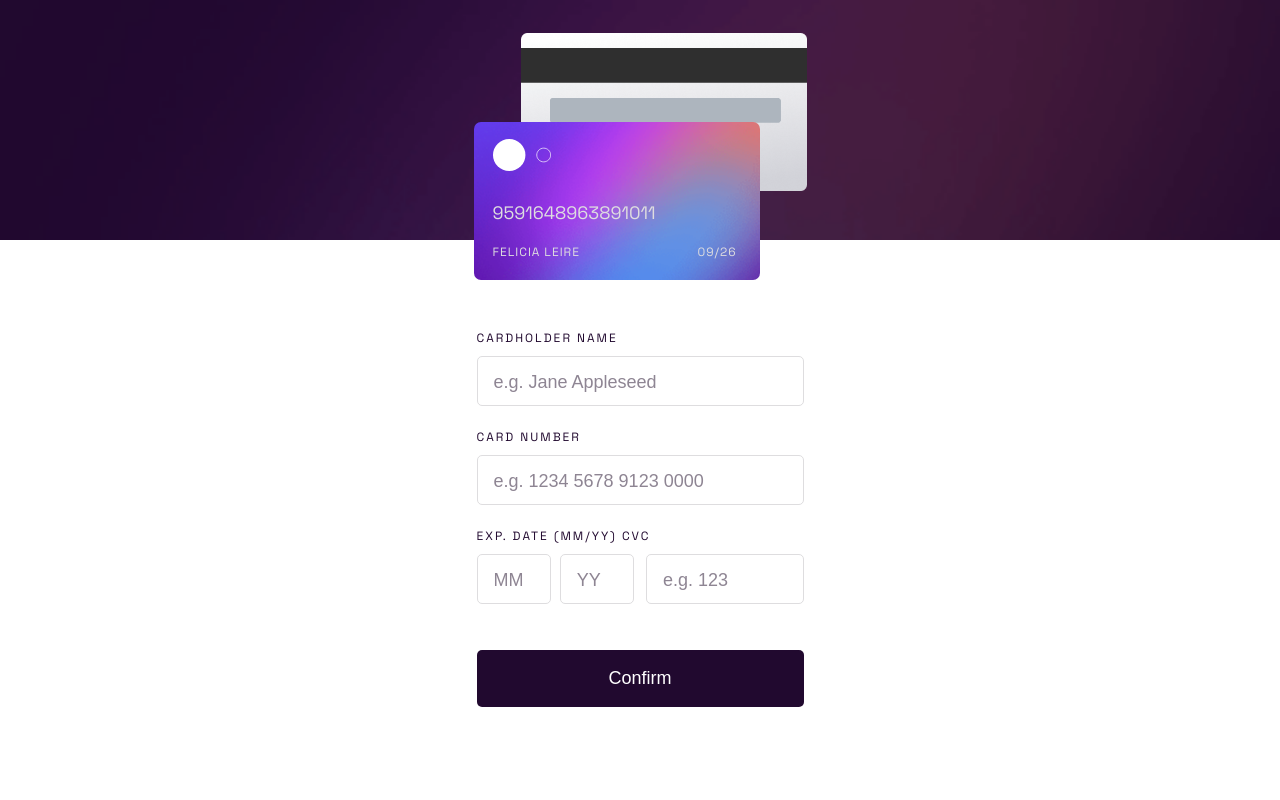
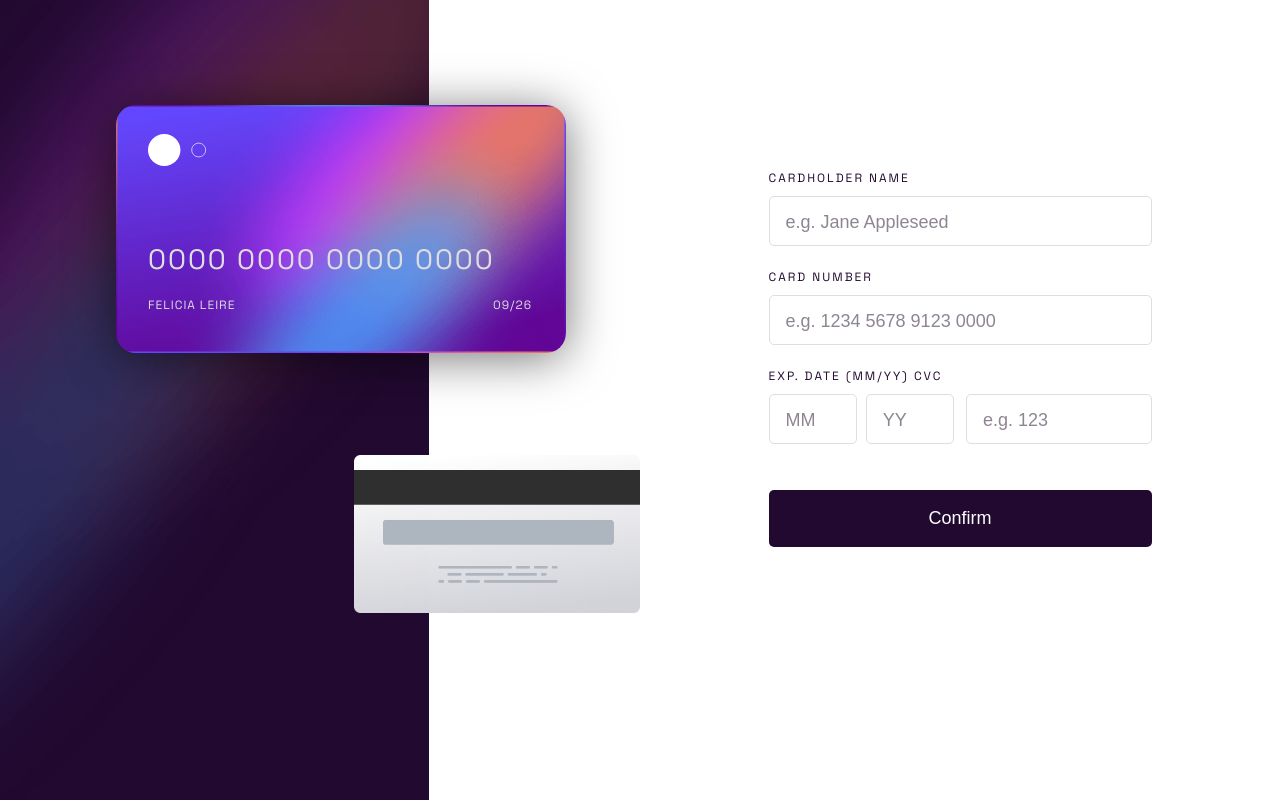
Before and after one commit to oppahero/interactive-card-details-form-main, a Next.js app: page / in a window 1280 px wide. Built offline with nearby package versions, Linux system fonts and the light colour scheme.

Commit message:
First styles for Desktop screen

```diff
--- a/src/app/page.module.css
+++ b/src/app/page.module.css
@@ -4,7 +4,6 @@
   /* min-width: 343px; */
   /* margin: 0 auto; */
   /* min-height: 100vh; */
-
 
   display: grid;
   grid-template-columns: 1fr;
@@ -25,27 +24,27 @@
   justify-content: center;
 }
 
-.form{
+.form {
   margin-top: 90px;
   width: 327px;
 }
 
-.formInput{
+.formInput {
   margin-bottom: 23px;
   display: flex;
   flex-direction: column;
   gap: 10px;
 }
 
-.inputGroup{
+.inputGroup {
   display: flex;
 }
 
-.inputGroup__gap9{
+.inputGroup__gap9 {
   gap: 9px;
 }
 
-.inputGroup__gap12{
+.inputGroup__gap12 {
   gap: 12px;
 }
 
@@ -58,24 +57,24 @@
   height: 240px;
 }
 
-.containerPadding{
+.containerPadding {
   padding: 33px 16px 0;
   height: 247px;
 }
 
-.containerCards{
+.containerCards {
   position: relative;
   width: 333px;
   margin: 0 auto;
   height: 247px;
 }
 
-.containerCards__cardBack{
+.containerCards__cardBack {
   position: absolute;
   right: 0;
 }
 
-.containerCards__cardFront{
+.containerCards__cardFront {
   position: absolute;
   bottom: 0;
   width: 286px;
@@ -91,6 +90,7 @@
 
 .containerCards__cardFront__numbers {
   margin-bottom: 20px;
+  letter-spacing: 2px;
 }
 
 .containerCards__cardFront__data {
@@ -99,7 +99,6 @@
   font-size: 12px;
   letter-spacing: 1px;
 }
-
 
 /*
 .backgroundImg {
@@ -163,3 +162,63 @@
     background-size: cover;
   }
 }
+
+@media screen and (min-width: 1240px) {
+  .main {
+    grid-template-columns: 1fr 1fr;
+    grid-template-areas: "card  form";
+  }
+
+  .backgroundImg {
+    background-image: url("../../public/images/bg-main-desktop.png");
+    background-repeat: no-repeat;
+    background-size: contain;
+    height: 100vh;
+  }
+
+  .containerForm {
+    height: 100vh;
+  }
+
+  .form {
+    margin-top: 170px;
+    width: 383px;
+  }
+
+  .containerPadding {
+    padding-right: 0;
+    height: 600px;
+  }
+
+  .containerCards{
+    margin: 0;
+    width: 100%;
+    height: 580px;
+  }
+
+  .containerCards__cardBack {
+    bottom: 0;
+  }
+
+  .containerCards__cardFront {
+    position: absolute;
+    bottom: 260px;
+    left: 100px;
+    width: 450px;
+    height: 248px;
+    padding: 29px 34px 30px 32px;
+    border-radius: 20px;
+    box-shadow: 0 5px 3rem rgba(0, 0, 0, 0.541);
+    background: center url("../../public/images/bg-card-front.png");
+  }
+
+  .containerCards__cardFront__circles {
+    margin-bottom: 70px;
+  }
+
+  .containerCards__cardFront__numbers {
+    margin-bottom: 20px;
+    font-size: 28px;
+  }
+
+}
--- a/src/app/page.tsx
+++ b/src/app/page.tsx
@@ -37,7 +37,7 @@ export default function Home() {
                   />
                 </div>
                 <p className={styles.containerCards__cardFront__numbers}>
-                    9591648963891011
+                  0000   0000   0000   0000
                 </p>
                 <div className={styles.containerCards__cardFront__data}>
                   <p id='name'>FELICIA LEIRE</p>
@@ -74,17 +74,17 @@ export default function Home() {
             <div className={`${styles.inputGroup}  ${styles.inputGroup__gap12}`}>
               <div className={`row50 ${styles.inputGroup}  ${styles.inputGroup__gap9}`}>
                 <div className={styles.formInput}>
-                  <input type="text" name="month" id="month" placeholder='MM' />
+                  <input type="text" maxLength={2} name="month" id="month" placeholder='MM' />
                   {/* <span className='errorMessage'>Can´t be blank</span> */}
                 </div>
                 <div className={styles.formInput}>
-                  <input type="text" name="year" id="year" placeholder='YY' />
+                  <input type="text" maxLength={2} name="year" id="year" placeholder='YY' />
                   {/* <span className='errorMessage'>Can´t be blank</span> */}
                 </div>
               </div>
               <div className="row50">
                 <div className={styles.formInput}>
-                  <input type="text" name="cvc" id="cvc" placeholder='e.g. 123' />
+                  <input type="text" maxLength={3} name="cvc" id="cvc" placeholder='e.g. 123' />
                   {/* <span className='errorMessage'>Can´t be blank</span> */}
                 </div>
               </div>
```
Lines whose indentation alone changed are shown as unchanged.
